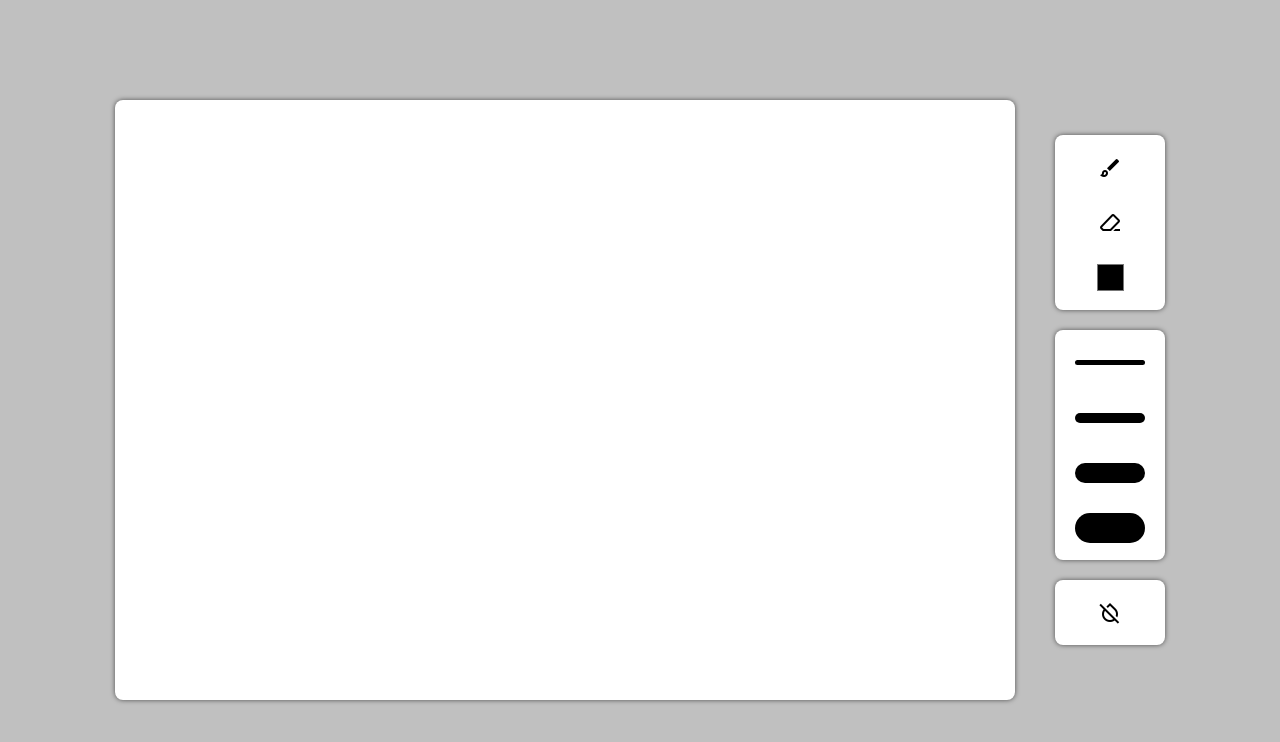
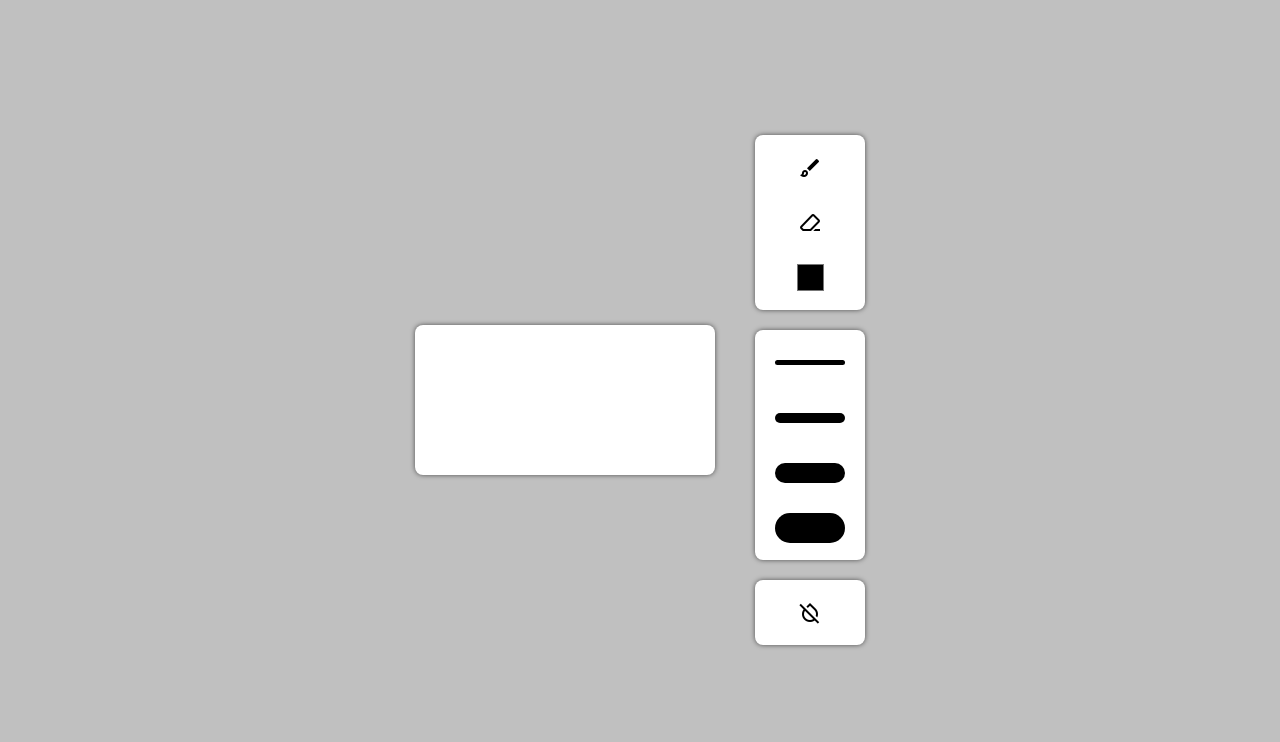
Before and after one commit to Pigmeu505/Pintura, a plain HTML site: page index.html in a window 1280 px wide. Drawn offline with nearby package versions, Linux system fonts and the light colour scheme.

Commit message:
Update index.html

```diff
--- a/index.html
+++ b/index.html
@@ -7,54 +7,42 @@
   <link rel="stylesheet" href="styles.css">
   <link rel="stylesheet" href="https://fonts.googleapis.com/css2?family=Material+Symbols+Outlined:opsz,wght,FILL,GRAD@20..48,100..700,0..1,-50..200" />
   <script src="script.js" defer></script>
-
 </head>
 <body>
-
   <section class="container">
-
-    <canvas width="900" height="600" ></canvas>
-
+    <canvas></canvas>
     <div>
         <section class="tool-box">
             <button class="button_tool" data-action="brush">
                 <span class="material-symbols-outlined">brush</span>
             </button>
-
             <button class="button_tool" data-action="rubber">
                 <span class="material-symbols-outlined">ink_eraser</span>
             </button>
-
             <button class="button_tool">
                 <input type="color" class="input__color">
             </button>
         </section>
-
         <section class="tool-box">
             <button class="button__size" data-size="5">
                 <span class="stroke"></span>
             </button>
-
             <button class="button__size" data-size="10">
                 <span class="stroke"></span>
             </button>
-
             <button class="button__size" data-size="20">
                 <span class="stroke"></span>
             </button>
-
             <button class="button__size" data-size="30">
                 <span class="stroke"></span>
             </button>
         </section>
-
         <section class="tool-box">
-            <button class="button_tool button__clear" >
+            <button class="button_tool button__clear">
                 <span class="material-symbols-outlined">format_color_reset</span>
             </button>
         </section>
     </div>
   </section>
-
 </body>
 </html>
```
